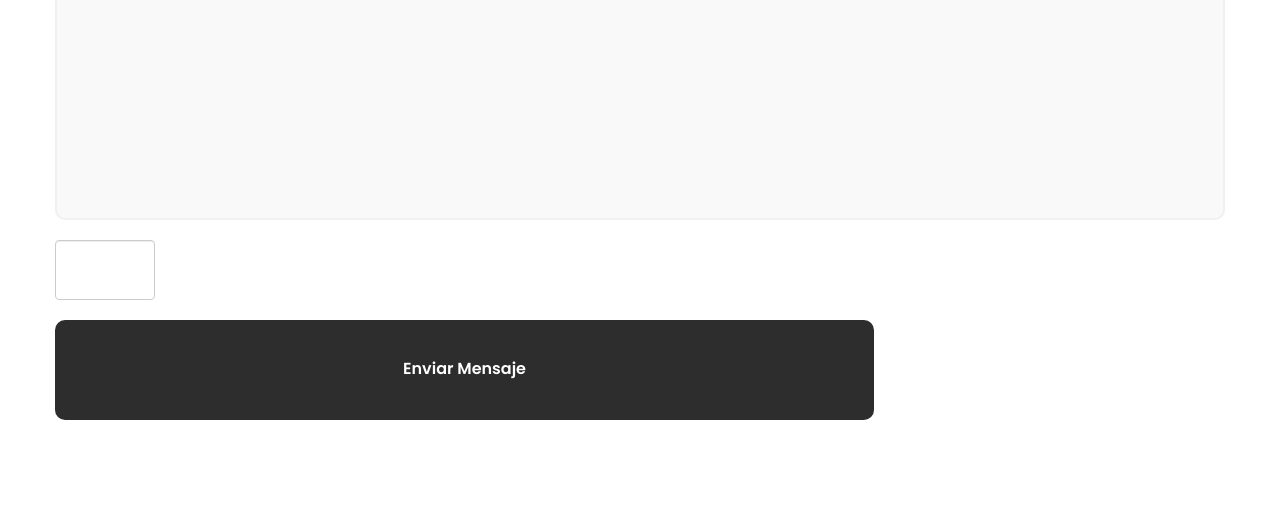
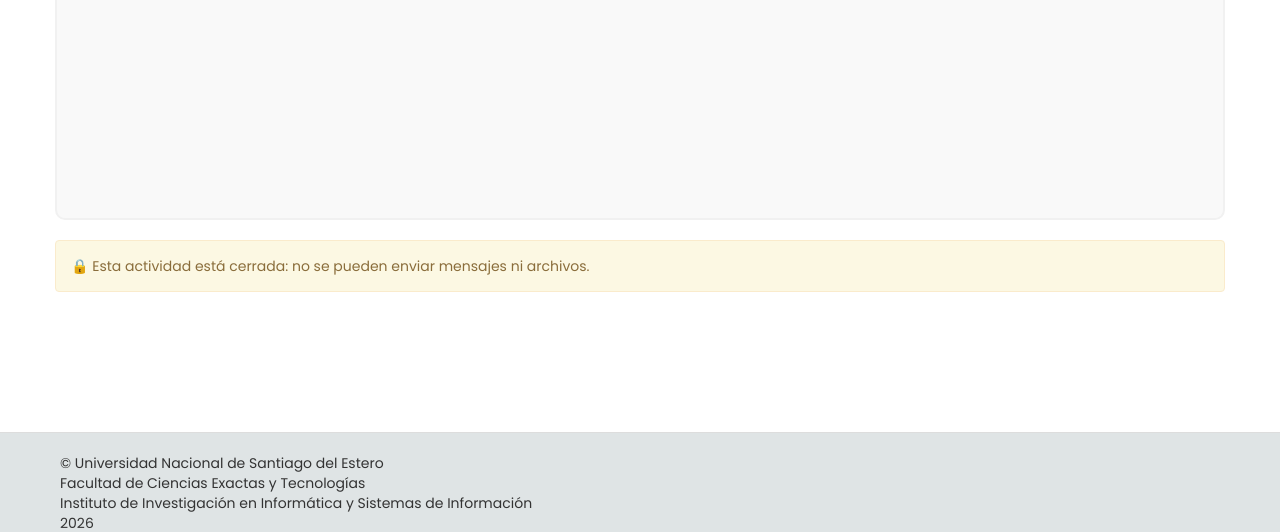
Before and after one commit to MirianBaigorria/ColaboRAR_PPS, a Yii app: template views/chats/grupo.php in a window 1280 px wide. Shown: the part 1215-1747 px from the top of the page. Run offline with PHP 8.4 and a stand-in for Yii, Linux system fonts and the light colour scheme; the template is opened without the code that fills it: most values are stand-ins (such as "Sample title", 1, 10 or a date in 2020); data that the repository does not hold is empty; some libraries are stand-ins or nearby versions.

Commit message:
PASO 7.1: al cerrar una actividad se bloquea el envio de mensajes y archivos en el chat del grupo

```diff
--- a/views/chats/grupo.php
+++ b/views/chats/grupo.php
@@ -367,6 +367,12 @@ $sentenciaApertura = new app\models\SentenciasApertura();
                 style="background-color: #BDE5F8; text-align: center; padding: 5px;" value="Tienes un nuevo evento" />
         </div>
 
+        <?php if ($tarea->cerrada): ?>
+            <?php // Si la actividad esta cerrada no se pueden enviar mensajes ni archivos ?>
+            <div class="alert alert-warning">
+                🔒 Esta actividad está cerrada: no se pueden enviar mensajes ni archivos.
+            </div>
+        <?php else: ?>
         <form id="frmChat">
             <?php if ($tarea->usar_sentencias_apertura == 1): ?>
                 <label><b>Empeza tu aporte con alguna de estas frases:</b></label><br />
@@ -407,6 +413,7 @@ $sentenciaApertura = new app\models\SentenciasApertura();
             </div>
 
         </form>
+        <?php endif; ?>
     </div>
 
 
```
